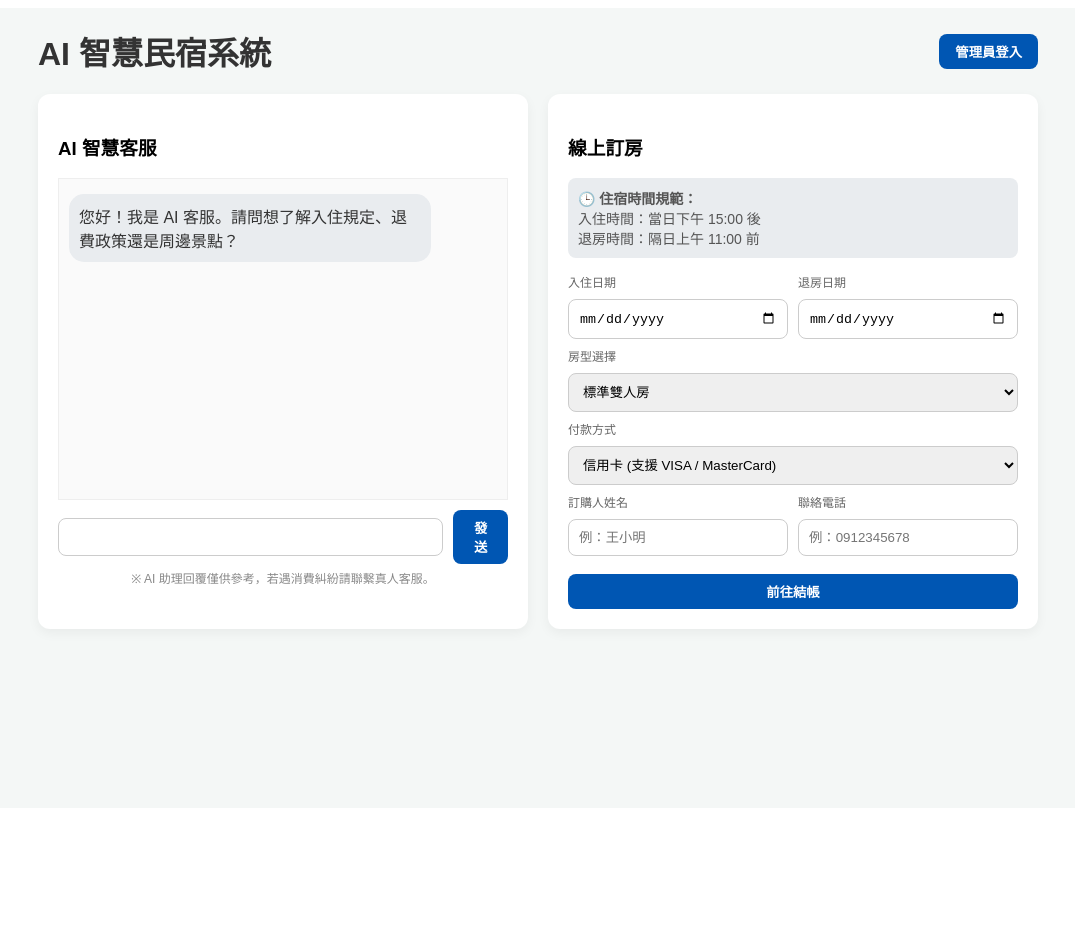
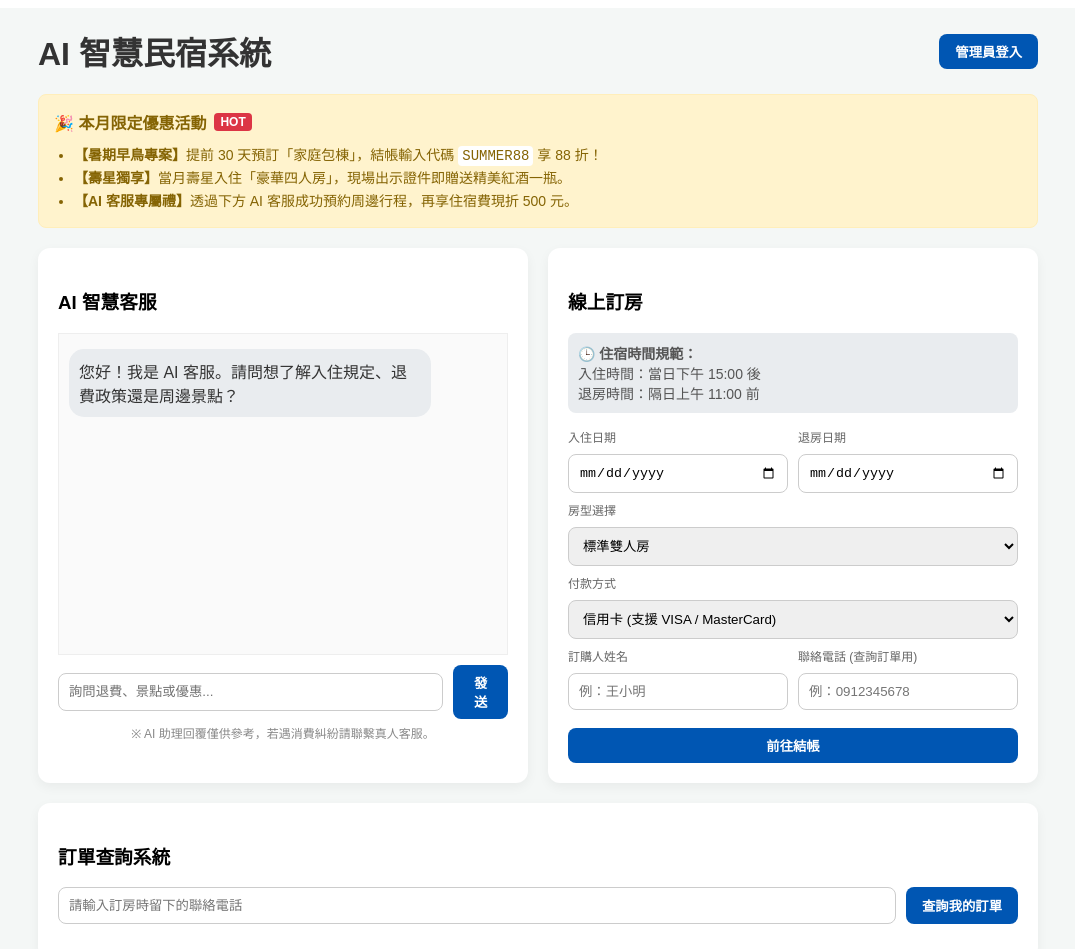
Before and after one commit to Weeknd-0101/AI-, a React (Vite) app: page / in a window 1280 px wide. Shown: the top 949 px of the page, without its empty margins (102-1177 px from the left). Before the commit the page ends 816 px from the top, so only its background shows below. Built offline with nearby package versions, Linux system fonts and the light colour scheme.

Commit message:
Enhance UI with promotional styles and chat features
Added promotional styles and updated chat logic for better user interaction.

```diff
--- a/src/App.jsx
+++ b/src/App.jsx
@@ -14,6 +14,7 @@ const firebaseConfig = {
   appId: "1:909084261985:web:61dd8e59e982e6d3577420",
   measurementId: "G-2LF9Y4BHM6"
 };
+
 const app = initializeApp(firebaseConfig);
 const db = getFirestore(app);
 
@@ -29,13 +30,17 @@ const styles = {
   card: { backgroundColor: '#fff', borderRadius: '12px', padding: '20px', boxShadow: '0 4px 12px rgba(0,0,0,0.05)', marginBottom: '20px' },
   input: { width: '100%', padding: '10px', margin: '8px 0', borderRadius: '8px', border: '1px solid #ccc', boxSizing: 'border-box' },
   infoBox: { backgroundColor: '#e9ecef', padding: '10px', borderRadius: '8px', fontSize: '14px', color: '#555', marginBottom: '15px' },
+  // 優惠區塊樣式
+  promoBox: { backgroundColor: '#fff3cd', color: '#856404', border: '1px solid #ffeeba', borderRadius: '8px', padding: '15px', marginBottom: '20px', position: 'relative', overflow: 'hidden' },
+  promoTitle: { margin: '0 0 10px 0', fontSize: '16px', fontWeight: 'bold', display: 'flex', alignItems: 'center', gap: '8px' },
+  promoTag: { backgroundColor: '#dc3545', color: '#fff', padding: '2px 6px', borderRadius: '4px', fontSize: '12px', fontWeight: 'bold' },
   chatBox: { height: '300px', overflowY: 'auto', border: '1px solid #eee', padding: '10px', marginBottom: '10px', backgroundColor: '#fafafa' },
   bubbleUser: { backgroundColor: '#007bff', color: '#fff', padding: '10px', borderRadius: '15px', margin: '5px 0', alignSelf: 'flex-end', marginLeft: 'auto', width: 'fit-content', maxWidth: '80%' },
   bubbleAi: { backgroundColor: '#e9ecef', color: '#333', padding: '10px', borderRadius: '15px', margin: '5px 0', width: 'fit-content', maxWidth: '80%' },
   disclaimer: { fontSize: '12px', color: '#888', textAlign: 'center', marginTop: '5px' },
   table: { width: '100%', borderCollapse: 'collapse', marginTop: '10px' },
-  th: { borderBottom: '2px solid #ddd', padding: '10px', textAlign: 'left' },
-  td: { borderBottom: '1px solid #ddd', padding: '10px' },
+  th: { borderBottom: '2px solid #ddd', padding: '10px', textAlign: 'left', fontSize: '14px' },
+  td: { borderBottom: '1px solid #ddd', padding: '10px', fontSize: '14px' },
   overlay: { position: 'fixed', top: 0, left: 0, right: 0, bottom: 0, backgroundColor: 'rgba(255,255,255,0.9)', display: 'flex', justifyContent: 'center', alignItems: 'center', zIndex: 9999, fontSize: '24px' }
 };
 
@@ -83,13 +88,18 @@ function CustomerView({ db, setLoading }) {
   const [chatInput, setChatInput] = useState('');
   const [paymentStep, setPaymentStep] = useState(false);
 
+  // 查詢訂單用的狀態
+  const [queryPhone, setQueryPhone] = useState('');
+  const [queryResults, setQueryResults] = useState([]);
+  const [hasQueried, setHasQueried] = useState(false);
+
+  // 處理訂房
   const handleBookingInit = async (e) => {
     e.preventDefault();
     if (!form.dateIn || !form.dateOut || !form.name) return alert('資料不完整');
     if (form.dateIn >= form.dateOut) return alert('退房日期必須晚於入住日期');
 
     setLoading(true);
-
     try {
       const q = query(collection(db, "bookings"), where("roomType", "==", form.roomType), where("dateIn", "==", form.dateIn), where("status", "in", ["已付款", "待付款"]));
       const snapshot = await getDocs(q);
@@ -99,7 +109,6 @@ function CustomerView({ db, setLoading }) {
         setLoading(false);
         return;
       }
-
       setPaymentStep(true);
     } catch(err) {
       alert("資料庫連線失敗，請檢查 Firestore 規則是否設定為開放讀寫。");
@@ -112,7 +121,6 @@ function CustomerView({ db, setLoading }) {
       setPaymentStep(false);
       return alert('已取消付款');
     }
-
     setLoading(true);
     try {
       await addDoc(collection(db, "bookings"), {
@@ -123,6 +131,8 @@ function CustomerView({ db, setLoading }) {
       alert('付款成功！訂單已成立。');
       setForm({ dateIn: '', dateOut: '', roomType: '標準雙人房', name: '', phone: '', paymentMethod: '信用卡' });
       setPaymentStep(false);
+      setQueryResults([]);
+      setHasQueried(false);
     } catch (error) {
       alert('系統寫入錯誤，請確認 Firestore 規則。');
     }
@@ -132,7 +142,6 @@ function CustomerView({ db, setLoading }) {
   // 假的 AI 客服邏輯 (Mock API)
   const sendChatMessage = () => {
     if (!chatInput.trim()) return;
-
     const newHistory = [...chatHistory, { role: 'user', text: chatInput }];
     setChatHistory(newHistory);
     const currentInput = chatInput;
@@ -140,7 +149,6 @@ function CustomerView({ db, setLoading }) {
 
     setTimeout(() => {
       let aiText = "這部分的問題我還在學習中，如果是急事，請直接聯繫民宿老闆喔！";
-
       if (currentInput.includes("退費") || currentInput.includes("取消") || currentInput.includes("退款")) {
         aiText = "我們的退費政策是：入住前 7 天取消可全額退費，3 天前取消退還 50%，當天取消則不予退費。";
       }
@@ -150,17 +158,45 @@ function CustomerView({ db, setLoading }) {
       else if (currentInput.includes("規定") || currentInput.includes("入住") || currentInput.includes("時間")) {
         aiText = "入住時間為下午 15:00 後，退房為隔日上午 11:00 前。室內全面禁菸，且晚上 10 點後請降低音量避免打擾其他房客。";
       }
-      else if (currentInput.includes("真人") || currentInput.includes("客訴") || currentInput.includes("老闆")) {
-        aiText = "已為您轉接真人客服，請點擊此連結加入官方 Line：https://line.me/ti/p/... 或直接撥打 0900-123-456";
+      else if (currentInput.includes("真人") || currentInput.includes("客訴") || currentInput.includes("老闆") || currentInput.includes("優惠")) {
+        aiText = "目前最新的優惠是「暑期早鳥專案」，現在訂房結帳輸入代碼『SUMMER88』享 88 折！或點擊此連結加入官方 Line 領取更多優惠：https://line.me/ti/p/...";
       }
-
       setChatHistory(prev => [...prev, { role: 'ai', text: aiText }]);
     }, 1000);
   };
 
+  const handleQueryOrder = async (e) => {
+    e.preventDefault();
+    if (!queryPhone.trim()) return alert('請輸入訂房時留下的聯絡電話');
+    setLoading(true);
+    setHasQueried(true);
+    try {
+      const q = query(collection(db, "bookings"), where("phone", "==", queryPhone));
+      const snapshot = await getDocs(q);
+      setQueryResults(snapshot.docs.map(doc => ({ id: doc.id, ...doc.data() })));
+    } catch (err) {
+      alert("查詢失敗，請稍後再試。");
+    }
+    setLoading(false);
+  };
+
   return (
-    <div style={{ display: 'flex', gap: '20px', flexWrap: 'wrap' }}>
-      <div style={{ ...styles.card, flex: 1, minWidth: '300px' }}>
+    <div>
+      {/* 新增：靜態優惠活動橫幅 */}
+      <div style={styles.promoBox}>
+        <h3 style={styles.promoTitle}>
+          🎉 本月限定優惠活動
+          <span style={styles.promoTag}>HOT</span>
+        </h3>
+        <ul style={{ margin: 0, paddingLeft: '20px', fontSize: '14px', lineHeight: '1.6' }}>
+          <li><strong>【暑期早鳥專案】</strong>提前 30 天預訂「家庭包棟」，結帳輸入代碼 <code style={{backgroundColor: '#fff', padding: '2px 4px', borderRadius: '4px'}}>SUMMER88</code> 享 88 折！</li>
+          <li><strong>【壽星獨享】</strong>當月壽星入住「豪華四人房」，現場出示證件即贈送精美紅酒一瓶。</li>
+          <li><strong>【AI 客服專屬禮】</strong>透過下方 AI 客服成功預約周邊行程，再享住宿費現折 500 元。</li>
+        </ul>
+      </div>
+
+      <div style={{ display: 'flex', gap: '20px', flexWrap: 'wrap', marginBottom: '20px' }}>
+        <div style={{ ...styles.card, flex: 1, minWidth: '300px', marginBottom: 0 }}>
           <h3>AI 智慧客服</h3>
           <div style={styles.chatBox}>
             {chatHistory.map((msg, i) => (
@@ -168,13 +204,13 @@ function CustomerView({ db, setLoading }) {
             ))}
           </div>
           <div style={{ display: 'flex', gap: '10px' }}>
-          <input style={styles.input} value={chatInput} onChange={e => setChatInput(e.target.value)} onKeyPress={e => e.key === 'Enter' && sendChatMessage()} />
+            <input style={styles.input} value={chatInput} onChange={e => setChatInput(e.target.value)} placeholder="詢問退費、景點或優惠..." onKeyPress={e => e.key === 'Enter' && sendChatMessage()} />
             <button style={styles.button} onClick={sendChatMessage}>發送</button>
           </div>
           <div style={styles.disclaimer}>※ AI 助理回覆僅供參考，若遇消費糾紛請聯繫真人客服。</div>
         </div>
 
-      <div style={{ ...styles.card, flex: 1, minWidth: '300px' }}>
+        <div style={{ ...styles.card, flex: 1, minWidth: '300px', marginBottom: 0 }}>
           <h3>線上訂房</h3>
           {!paymentStep ? (
             <form onSubmit={handleBookingInit}>
@@ -215,7 +251,7 @@ function CustomerView({ db, setLoading }) {
                    <input type="text" placeholder="例：王小明" style={styles.input} value={form.name} onChange={e => setForm({...form, name: e.target.value})} required />
                  </div>
                  <div style={{ flex: 1 }}>
-                 <label style={{ fontSize: '12px', color: '#666' }}>聯絡電話</label>
+                   <label style={{ fontSize: '12px', color: '#666' }}>聯絡電話 (查詢訂單用)</label>
                    <input type="text" placeholder="例：0912345678" style={styles.input} value={form.phone} onChange={e => setForm({...form, phone: e.target.value})} required />
                  </div>
                </div>
@@ -229,12 +265,58 @@ function CustomerView({ db, setLoading }) {
                 <p><strong>訂單明細：</strong></p>
                 <p>房型：{form.roomType}</p>
                 <p>日期：{form.dateIn} 至 {form.dateOut}</p>
+                <p>聯絡電話：{form.phone}</p>
                 <p>付款方式：{form.paymentMethod}</p>
               </div>
               <div style={{ display: 'flex', gap: '10px', justifyContent: 'center' }}>
                 <button style={{...styles.button, backgroundColor: '#28a745'}} onClick={() => handleMockPayment(true)}>模擬付款成功</button>
                 <button style={{...styles.button, ...styles.buttonDanger}} onClick={() => handleMockPayment(false)}>取消返回</button>
               </div>
+            </div>
+          )}
+        </div>
+      </div>
+
+      {/* 訂單查詢區塊 */}
+      <div style={styles.card}>
+        <h3>訂單查詢系統</h3>
+        <form onSubmit={handleQueryOrder} style={{ display: 'flex', gap: '10px', marginBottom: '15px' }}>
+          <input
+            type="text"
+            placeholder="請輸入訂房時留下的聯絡電話"
+            style={{ ...styles.input, margin: 0, flex: 1 }}
+            value={queryPhone}
+            onChange={e => setQueryPhone(e.target.value)}
+          />
+          <button type="submit" style={styles.button}>查詢我的訂單</button>
+        </form>
+
+        {hasQueried && queryResults.length === 0 && (
+          <div style={{ textAlign: 'center', color: '#888', padding: '20px' }}>查無此電話的訂房紀錄。</div>
+        )}
+
+        {queryResults.length > 0 && (
+          <div style={{ overflowX: 'auto' }}>
+            <table style={styles.table}>
+              <thead>
+                <tr>
+                  <th style={styles.th}>入住 / 退房日期</th>
+                  <th style={styles.th}>預訂房型</th>
+                  <th style={styles.th}>訂購人</th>
+                  <th style={styles.th}>狀態</th>
+                </tr>
+              </thead>
+              <tbody>
+                {queryResults.map(o => (
+                  <tr key={o.id}>
+                    <td style={styles.td}>{o.dateIn} ~ {o.dateOut}</td>
+                    <td style={styles.td}>{o.roomType}</td>
+                    <td style={styles.td}>{o.name}</td>
+                    <td style={styles.td}><strong style={{ color: o.status === '已付款' ? 'green' : 'orange' }}>{o.status}</strong></td>
+                  </tr>
+                ))}
+              </tbody>
+            </table>
           </div>
         )}
       </div>
@@ -272,6 +354,7 @@ function AdminDashboard({ db, setLoading }) {
   return (
     <div style={styles.card}>
       <h3>訂單管理列表</h3>
+      <div style={{ overflowX: 'auto' }}>
         <table style={styles.table}>
           <thead>
             <tr>
@@ -299,5 +382,6 @@ function AdminDashboard({ db, setLoading }) {
           </tbody>
         </table>
       </div>
+    </div>
   );
 }
```
Lines whose indentation alone changed are shown as unchanged.
